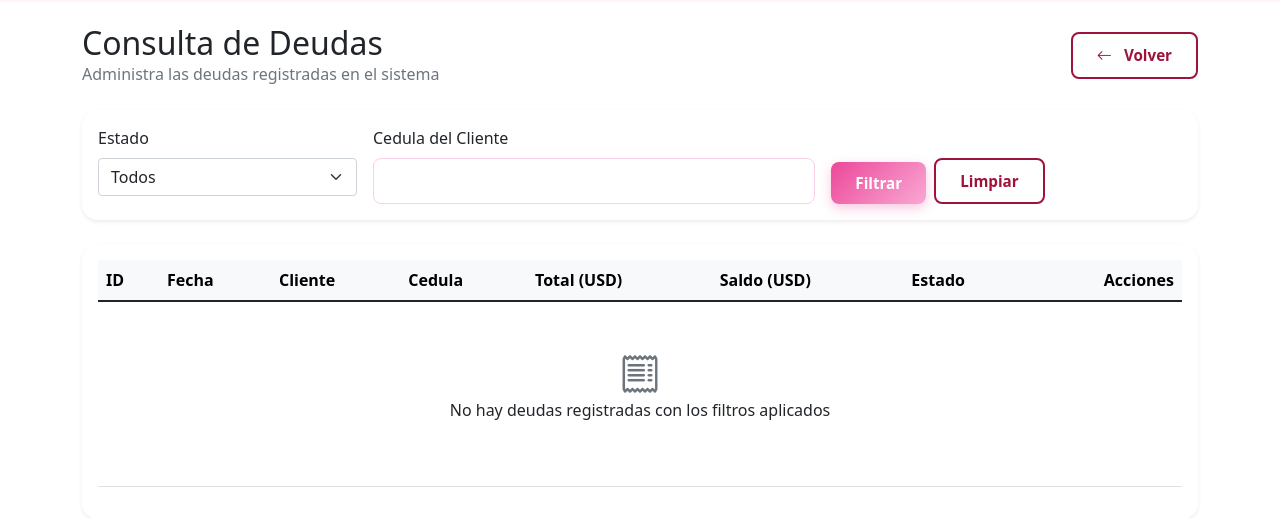
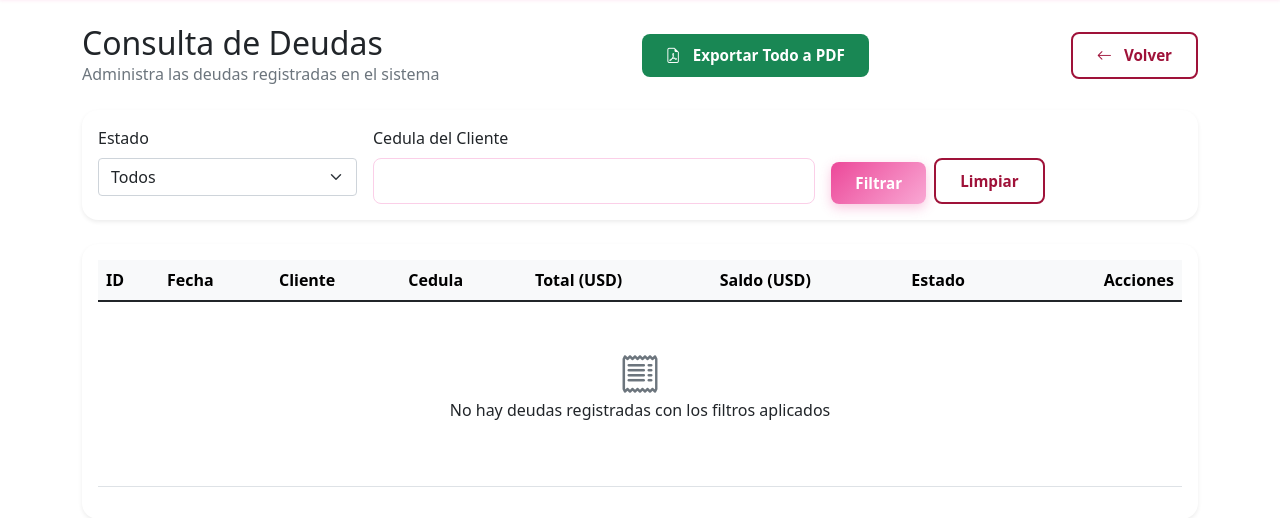
Before and after one commit to hydabodega/bodega, a Python web app: template templates/consultar_deudas.html in a window 1280 px wide. Shown: the part 85-603 px from the top of the page. Run offline with Jinja, Linux system fonts and the light colour scheme; the template is opened without the code that fills it, so the values that code supplies are empty; style sheets or scripts are compiled from the project's sources; some web fonts are replaced.

Commit message:
Update consultar_deudas.html

```diff
--- a/templates/consultar_deudas.html
+++ b/templates/consultar_deudas.html
@@ -6,6 +6,11 @@
         <div>
             <h2 class="mb-0">Consulta de Deudas</h2>
             <p class="text-muted mb-0">Administra las deudas registradas en el sistema</p>
+        </div>
+        <div class="d-flex gap-2">
+            <a href="{{ url_for('exportar_todas_deudas_pdf_route') }}" class="btn btn-success" title="Exportar todas las deudas">
+                <i class="bi bi-file-earmark-pdf me-2"></i> Exportar Todo a PDF
+            </a>
         </div>
         <a href="{{ url_for('dashboard') }}" class="btn btn-outline-secondary">
             <i class="bi bi-arrow-left me-2"></i> Volver
```
